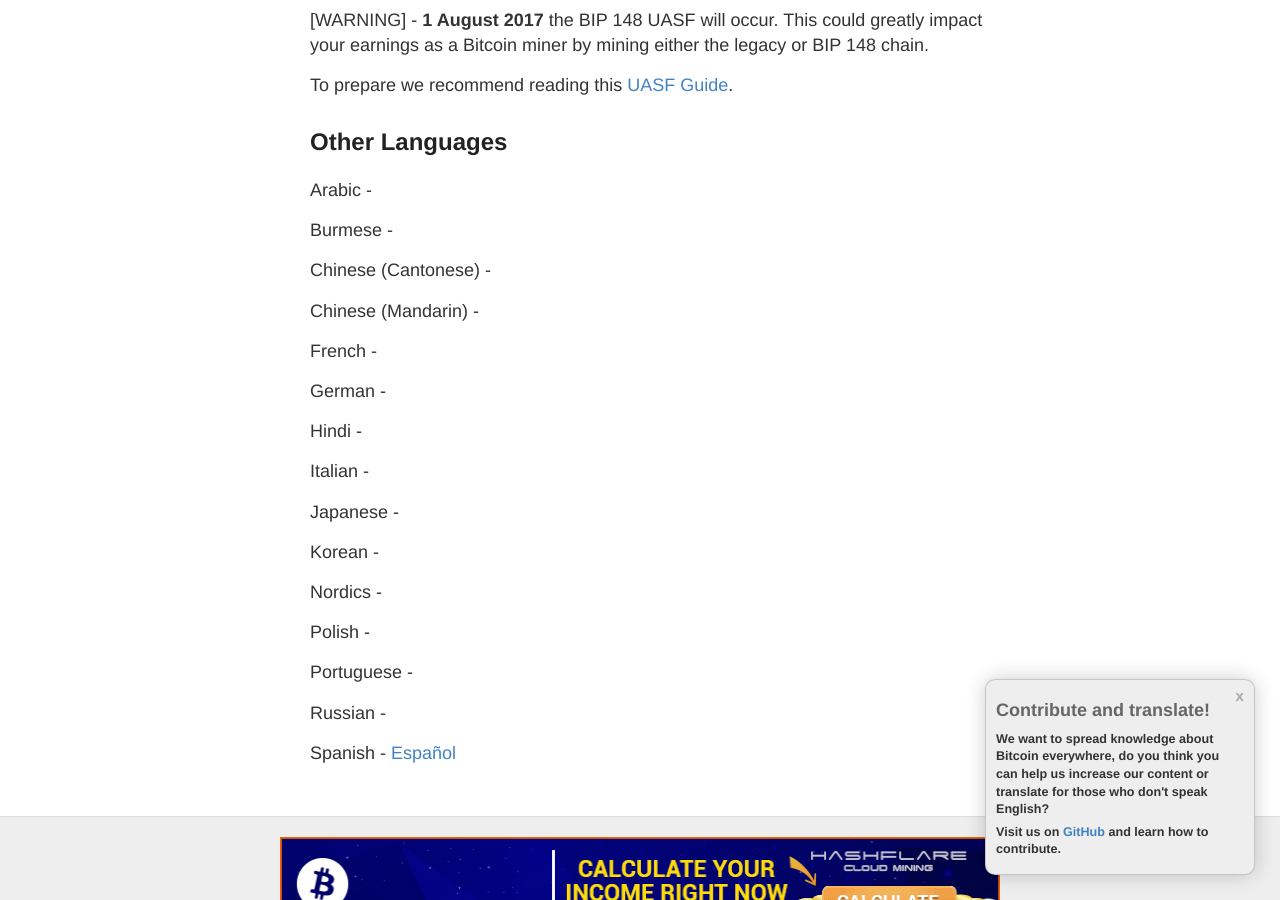
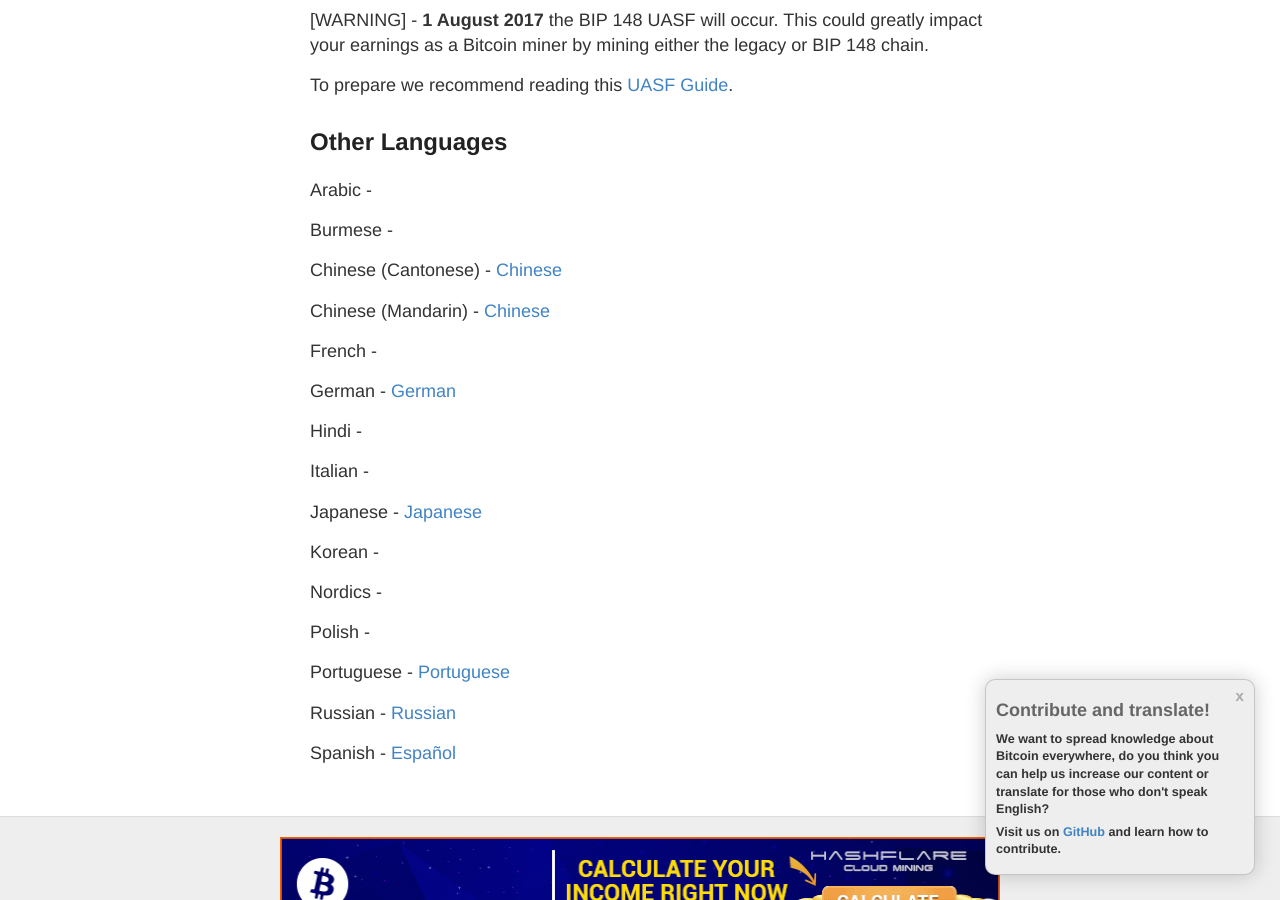
Before and after one commit to vesk4000/bm, a Jekyll site: the page built from en/getting-started.html, in a window 1280 px wide and 900 px high, scrolled down 5730 px. Built offline with Jekyll 4.4.1, drawn with Linux system fonts in a browser that asks for light colours; nearby versions of some CDN libraries.

Commit message:
Update getting-started.html

```diff
--- a/en/getting-started.html
+++ b/en/getting-started.html
@@ -112,21 +112,21 @@ You will learn <b>(1)</b> how bitcoin mining works, <b>(2)</b> how to start mini
     {% endfor %}
   </ul>
 <ul>
-<p>[WARNING] - <b>1 August 2017</b> the BIP 148 UASF will occur. This could greatly impact your earnings as a Bitcoin miner by mining either the legacy or BIP 148 chain.
-<p>To prepare we recommend reading this <a href="https://www.weusecoins.com/uasf-guide/">UASF Guide</a>.
-<p><h2 id="ol">Other Languages</h2>
-<p>Arabic -
-<p>Burmese -
-<p>Chinese (Cantonese) -
-<p>Chinese (Mandarin) -
-<p>French -
-<p>German -
-<p>Hindi -
-<p>Italian -
-<p>Japanese -
-<p>Korean -
-<p>Nordics -
-<p>Polish -
-<p>Portuguese -
-<p>Russian -
-<p>Spanish - <a href="/es-getting-started/">Español</a>
+<p>[WARNING] - <b>1 August 2017</b> the BIP 148 UASF will occur. This could greatly impact your earnings as a Bitcoin miner by mining either the legacy or BIP 148 chain.</p>
+<p>To prepare we recommend reading this <a href="https://www.weusecoins.com/uasf-guide/">UASF Guide</a>.</p>
+<h2 id="ol">Other Languages</h2>
+<p>Arabic - </p>
+<p>Burmese - </p>
+<p>Chinese (Cantonese) - <a href="/translations/gettingstarted/zh-getting-started/">Chinese</a></p>
+<p>Chinese (Mandarin) - <a href="/translations/gettingstarted/zh-getting-started/">Chinese</a></p>
+<p>French - </p>
+<p>German - <a href="/translations/gettingstarted/de-getting-started/">German</a></p>
+<p>Hindi - </p>
+<p>Italian - </p>
+<p>Japanese - <a href="/translations/gettingstarted/ja-getting-started/">Japanese</a></p>
+<p>Korean - </p>
+<p>Nordics - </p>
+<p>Polish - </p>
+<p>Portuguese - <a href="/translations/gettingstarted/pt-getting-started/">Portuguese</a></p>
+<p>Russian - <a href="/translations/gettingstarted/ru-getting-started/">Russian</a></p>
+<p>Spanish - <a href="/translations/gettingstarted/es-getting-started/">Español</a></p>
```
